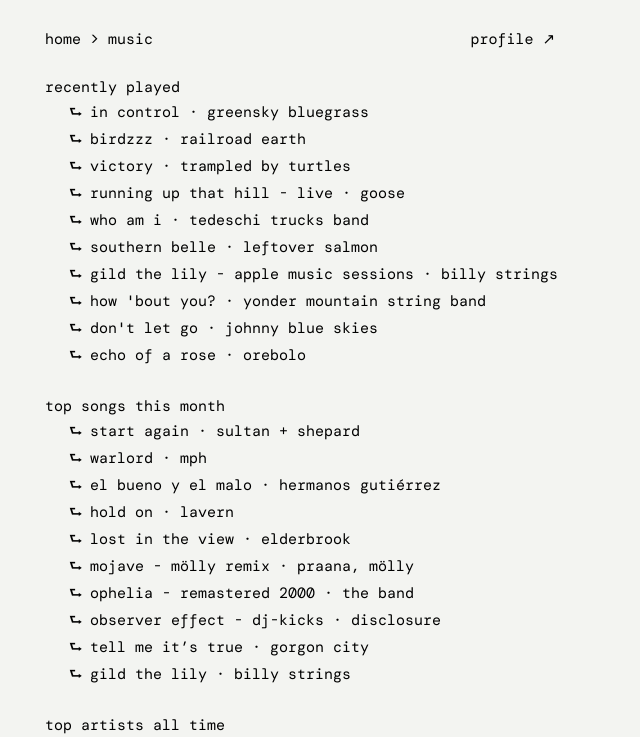
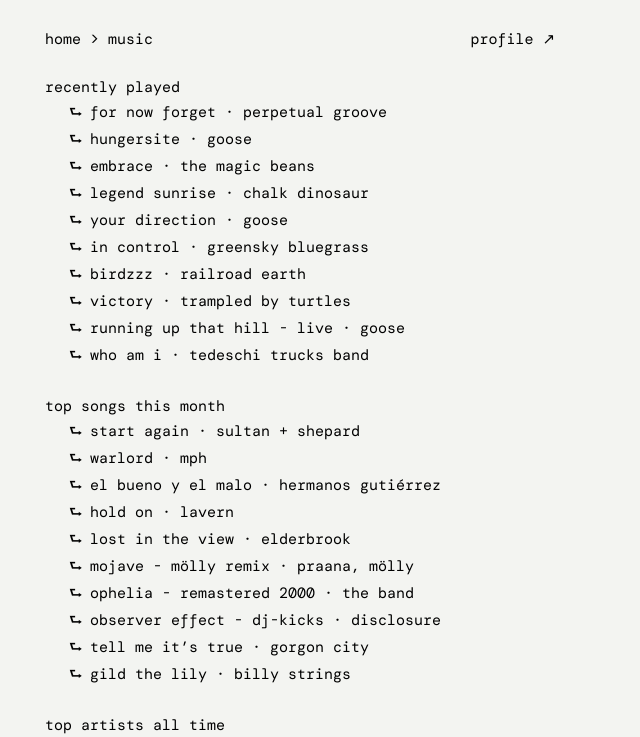
Before and after one commit to seiverlauth/seiverlauth.github.io, a plain HTML site: page music.html in a window 1280 px wide. Shown: the top 737 px of the page, without its empty margins (0-640 px from the left). Drawn offline with Linux system fonts and the light colour scheme.

Commit message:
Update music

```diff
--- a/music.html
+++ b/music.html
@@ -82,16 +82,16 @@
         <main>
             <p class="year">recently played</p>
             <ul class="feed">
+                <li class="bird"><span><a href="https://open.spotify.com/track/7vqWc7Cg8vbkvC59ZRQu9o" target="_blank" rel="noopener">For Now Forget</a></span><span class="meta"> · Perpetual Groove</span></li>
+                <li class="bird"><span><a href="https://open.spotify.com/track/5FKKjiUjOXu9Kinlkc1VzA" target="_blank" rel="noopener">Hungersite</a></span><span class="meta"> · Goose</span></li>
+                <li class="bird"><span><a href="https://open.spotify.com/track/6Xgu5SQEYODQSJyxlAQcVk" target="_blank" rel="noopener">Embrace</a></span><span class="meta"> · The Magic Beans</span></li>
+                <li class="bird"><span><a href="https://open.spotify.com/track/1PFfrJjki3YPFrpSwGo7sB" target="_blank" rel="noopener">Legend Sunrise</a></span><span class="meta"> · Chalk Dinosaur</span></li>
+                <li class="bird"><span><a href="https://open.spotify.com/track/4jDkjMVf4FqGQRgBIMZez1" target="_blank" rel="noopener">Your Direction</a></span><span class="meta"> · Goose</span></li>
                 <li class="bird"><span><a href="https://open.spotify.com/track/5Vnb4znv0XVYkg5NzBQUMU" target="_blank" rel="noopener">In Control</a></span><span class="meta"> · Greensky Bluegrass</span></li>
                 <li class="bird"><span><a href="https://open.spotify.com/track/4KourhVL5bBSK9xtP2TPM8" target="_blank" rel="noopener">Birdzzz</a></span><span class="meta"> · Railroad Earth</span></li>
                 <li class="bird"><span><a href="https://open.spotify.com/track/6duaBXVPTb1f8D0xnqUwWk" target="_blank" rel="noopener">Victory</a></span><span class="meta"> · Trampled by Turtles</span></li>
                 <li class="bird"><span><a href="https://open.spotify.com/track/4xnt72PQaNcAHCIOmBrS65" target="_blank" rel="noopener">Running Up That Hill - Live</a></span><span class="meta"> · Goose</span></li>
                 <li class="bird"><span><a href="https://open.spotify.com/track/0c52QCwweqJQugS3HvODQD" target="_blank" rel="noopener">Who Am I</a></span><span class="meta"> · Tedeschi Trucks Band</span></li>
-                <li class="bird"><span><a href="https://open.spotify.com/track/5IkxjU1VjMYUmnJuBs6IZU" target="_blank" rel="noopener">Southern Belle</a></span><span class="meta"> · Leftover Salmon</span></li>
-                <li class="bird"><span><a href="https://open.spotify.com/track/2LlUpfEH9ys95Q5oIyko7x" target="_blank" rel="noopener">Gild the Lily - Apple Music Sessions</a></span><span class="meta"> · Billy Strings</span></li>
-                <li class="bird"><span><a href="https://open.spotify.com/track/3nD7ARALhOE86hjiPsmA4A" target="_blank" rel="noopener">How 'Bout You?</a></span><span class="meta"> · Yonder Mountain String Band</span></li>
-                <li class="bird"><span><a href="https://open.spotify.com/track/5Bb3bQz7BCG01HiTzx5mU5" target="_blank" rel="noopener">Don't Let Go</a></span><span class="meta"> · Johnny Blue Skies</span></li>
-                <li class="bird"><span><a href="https://open.spotify.com/track/1EyRevQbL8aK1xZj5m6NB1" target="_blank" rel="noopener">Echo of a Rose</a></span><span class="meta"> · Orebolo</span></li>
             </ul>
             <p class="year">top songs this month</p>
             <ul class="feed">
```
